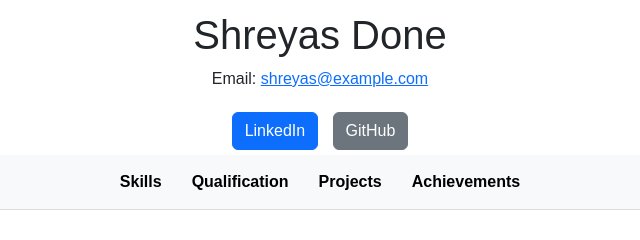
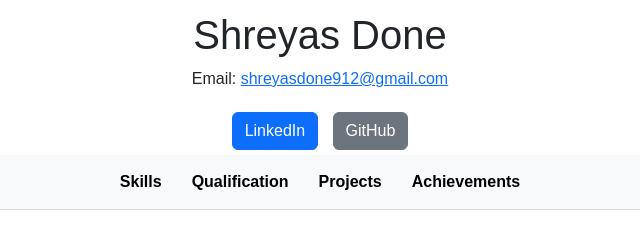
Before and after one commit to Shreyasdone/Resume, a plain HTML site: page index.html in a window 1280 px wide. Shown: the part 179-419 px from the top of the page, 320-960 px from the left. Drawn offline with nearby package versions, Linux system fonts and the light colour scheme.

Commit message:
Update index.html

```diff
--- a/index.html
+++ b/index.html
@@ -110,7 +110,7 @@
 
       <div class="personal-links">
         <p>
-          Email: <a href="mailto:shreyas.done22@vit.edu">shreyas@example.com</a>
+          Email: <a href="mailto:shreyas.done22@vit.edu">shreyasdone912@gmail.com</a>
         </p>
         <button
           class="btn btn-primary"
```
